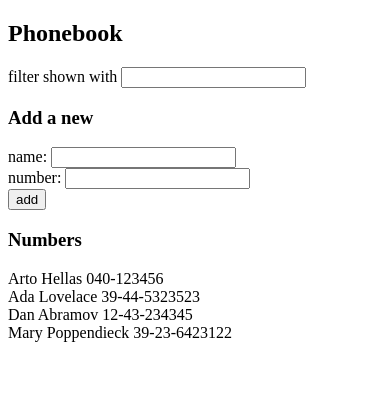
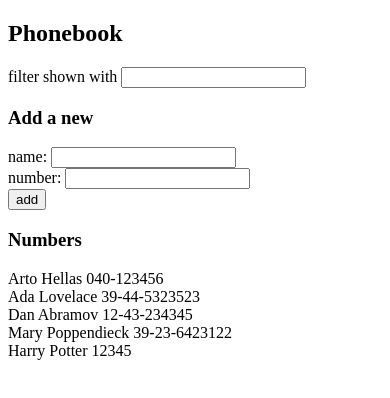
Before and after one commit to evehyv/full-stack-open, a React (Vite) app in the folder part2/phonebook/: page / in a window 390 px wide. Shown: the top 398 px of the page. Built offline with nearby package versions, Linux system fonts and the light colour scheme; data requests are answered from the project's data file.

Commit message:
2.12: The Phonebook step 7

```diff
--- a/part2/phonebook/db.json
+++ b/part2/phonebook/db.json
@@ -1,5 +1,5 @@
 {
-    "persons":[
+  "persons": [
     {
       "name": "Arto Hellas",
       "number": "040-123456",
@@ -19,6 +19,11 @@
       "name": "Mary Poppendieck",
       "number": "39-23-6423122",
       "id": "4"
+    },
+    {
+      "id": "0525",
+      "name": "Harry Potter",
+      "number": "12345"
     }
   ]
 }
--- a/part2/phonebook/src/App.jsx
+++ b/part2/phonebook/src/App.jsx
@@ -49,14 +49,18 @@ const App = () => {
     } else {
       const personObject = {
         name: newName,
-        number: newNumber,
-        id: persons.length + 1
+        number: newNumber
       }
-      const updatedPersons = persons.concat(personObject)
-      updatePersonsList(updatedPersons)
-      setPersons(updatedPersons)
-      setNewName('')
-      setNewNumber('')
+
+      axios
+        .post('http://localhost:3001/persons', personObject)
+        .then(response => {
+          const updatedPersons = persons.concat(response.data)
+          updatePersonsList(updatedPersons)
+          setPersons(updatedPersons)
+          setNewName('')
+          setNewNumber('')
+        })
     }
   }
 
```
Lines whose indentation alone changed are shown as unchanged.
